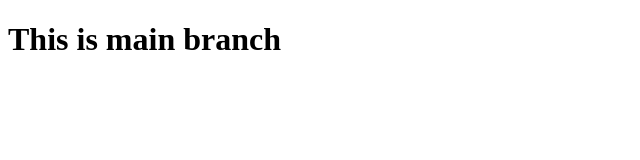
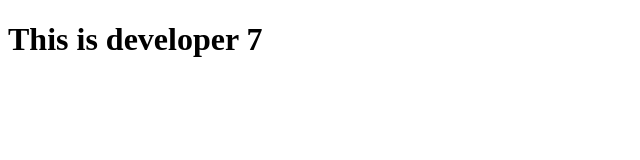
Before and after one commit to Nadia-Momo/Main_branch, a plain HTML site: page index.html in a window 1280 px wide. Shown: the whole page, without its empty margins (0-640 px from the left). Drawn offline with Linux system fonts and the light colour scheme.

Commit message:
developer 8 created

```diff
--- a/index.html
+++ b/index.html
@@ -6,6 +6,6 @@
     <title>Document</title>
 </head>
 <body>
-    <h1>This is main branch</h1>
+    <h1>This is developer 7</h1>
 </body>
 </html>
```
